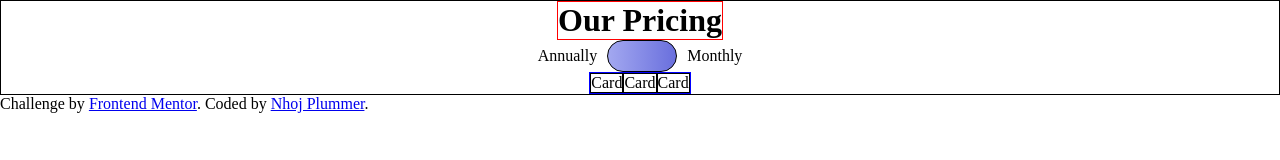
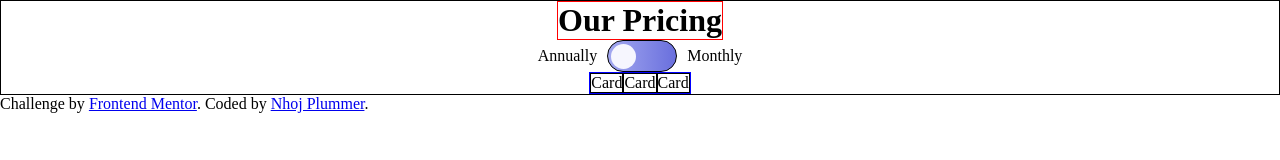
Before and after one commit to Nhoj-Plummer/pricing-component-with-toggle, a React (Create React App) app: page / in a window 1280 px wide. Shown: the top 160 px of the page. Built offline with nearby package versions, Linux system fonts and the light colour scheme.

Commit message:
Stopping ofr now framer and getting the data value works

```diff
--- a/src/components/Toggle/Toggle.css
+++ b/src/components/Toggle/Toggle.css
@@ -8,15 +8,14 @@
   padding: 3px;
 }
 
-/* .toggle-btn {
-
+.toggle-handle {
   width: 25px;
   height: 25px;
   border-radius: 50%;
   background-color: var(--color-very-light-grayish-blue);
 }
 
-.inital {
+/* .inital {
 }
 
 .inactive {
--- a/src/components/Toggle/Toggle.js
+++ b/src/components/Toggle/Toggle.js
@@ -1,10 +1,21 @@
 import React, {useState} from "react"
 import "./Toggle.css"
+import {motion} from "framer-motion"
 
-const Toggle = props => {
+const Toggle = data => {
   const [toggle, setToggle] = useState(false)
 
-  return <div className="toggle-container"></div>
+  const changeForm = data => {
+    setToggle(!toggle)
+    data = toggle.toString()
+    console.log(data)
+  }
+
+  return (
+    <motion.div className="toggle-container" onClick={changeForm} style={{justifyContent: !toggle ? "flex-end" : "flex-start"}}>
+      <motion.div className="toggle-handle"></motion.div>
+    </motion.div>
+  )
 }
 
 export default Toggle
```
